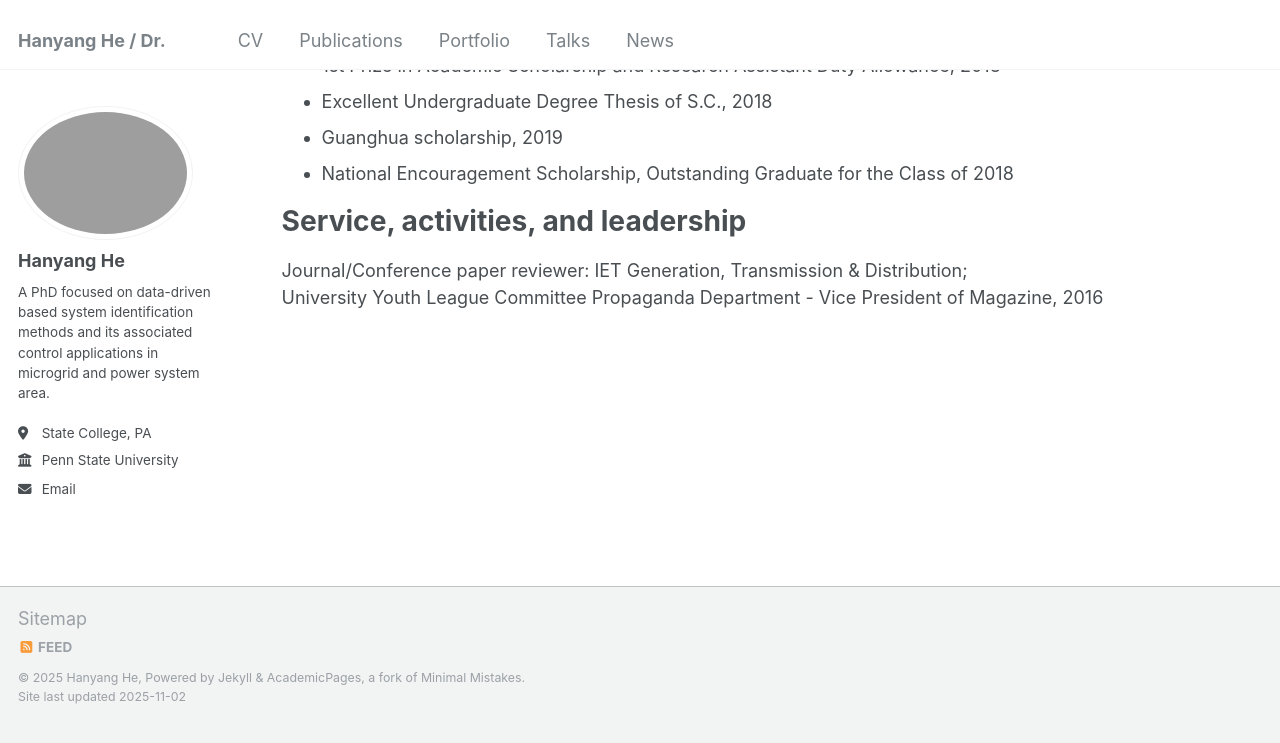
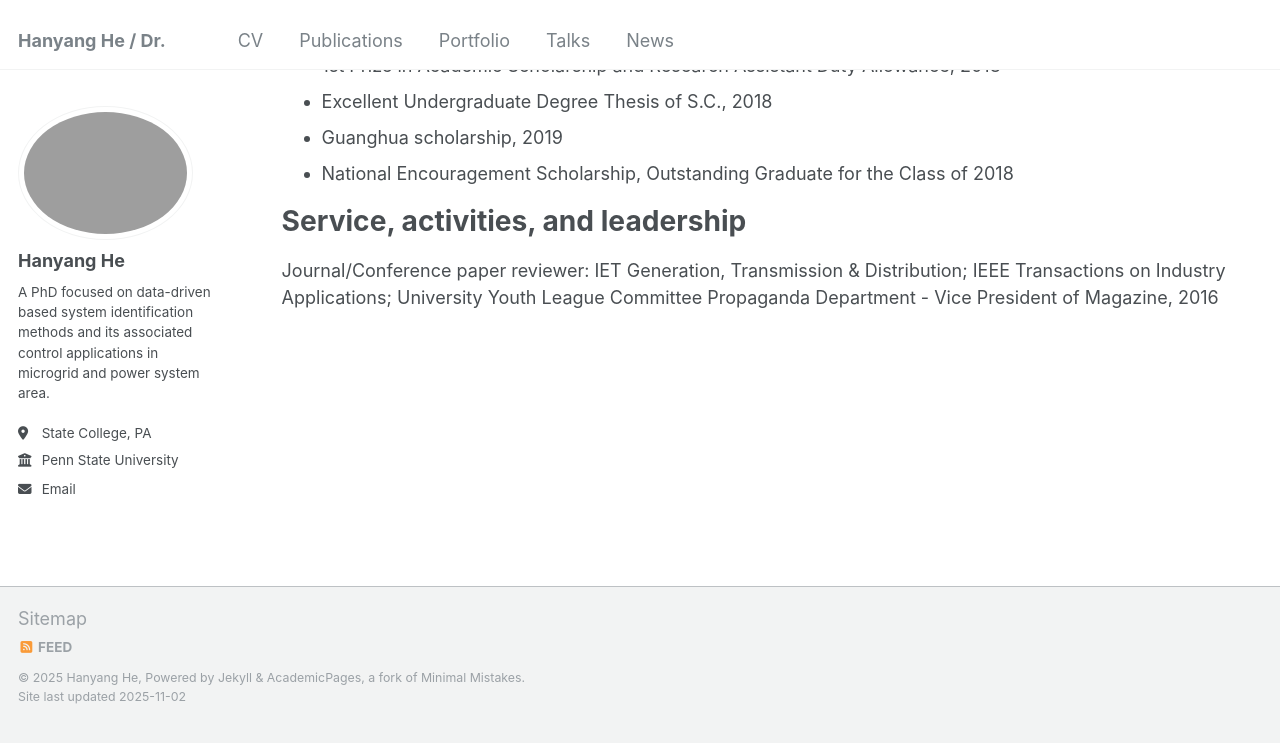
Before and after one commit to HanyangHe/HanyangHe.github.io, a Jekyll site: the page built from _pages/cv.md, in a window 1280 px wide and 900 px high, scrolled down 1840 px. Shown: the top 743 px of the window. Built offline with Jekyll 4.4.1, drawn with Linux system fonts in a browser that asks for light colours; a script that is not in the unit is left out.

Commit message:
Update cv.md

```diff
--- a/_pages/cv.md
+++ b/_pages/cv.md
@@ -84,5 +84,5 @@ Selected honors and prizes
 
 Service, activities, and leadership
 ======
-Journal/Conference paper reviewer: IET Generation, Transmission & Distribution;
+Journal/Conference paper reviewer: IET Generation, Transmission & Distribution; IEEE Transactions on Industry Applications;
 University Youth League Committee Propaganda Department - Vice President of Magazine, 2016
```
